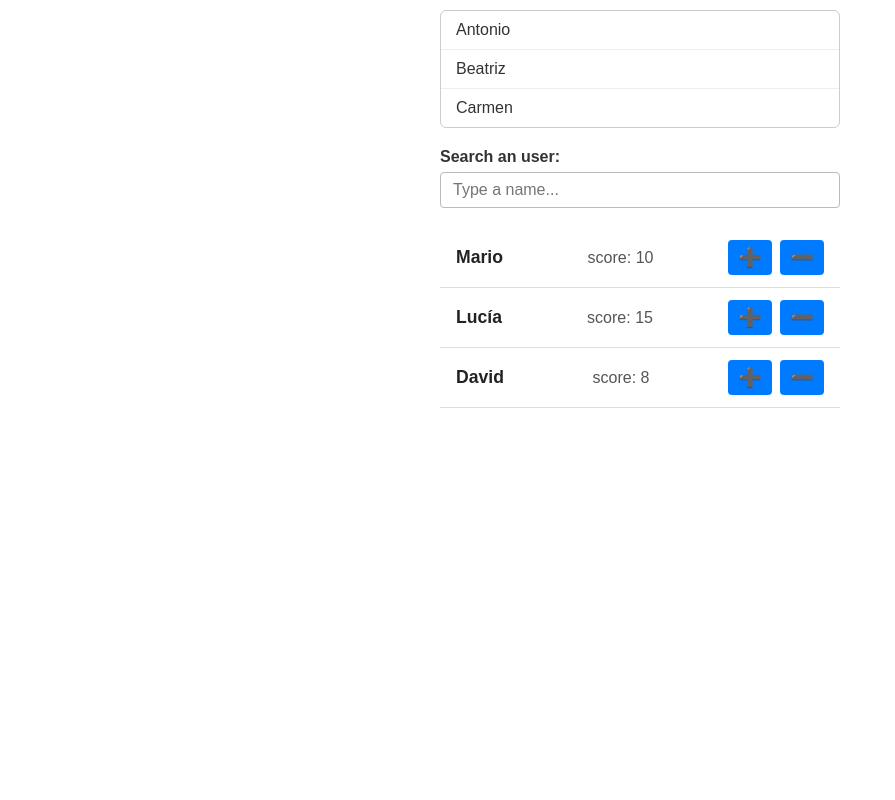
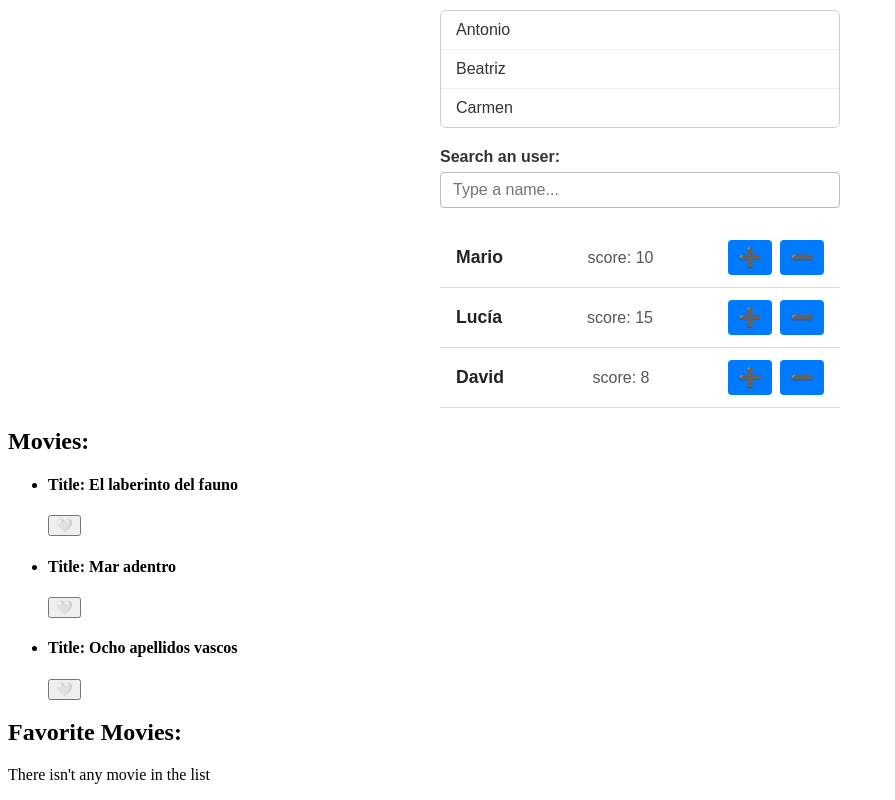
Before and after one commit to Fernando-Herrero/react-conditions-lists, a React (Vite) app: page / in a window 1280 px wide. Shown: the part 2783-3583 px from the top of the page, without its empty margins (0-895 px from the left). Before the commit the page ends 3199 px from the top, so only its background shows below. Built offline with nearby package versions, Linux system fonts and the light colour scheme.

Commit message:
feat(MovieFavorites): creae movie favorites list component

```diff
--- a/src/App.jsx
+++ b/src/App.jsx
@@ -2,6 +2,7 @@ import "./App.css";
 import { AddFruitForm } from "./components/AddFruitForm/AddFruitForm";
 import { DynamicShoppingList } from "./components/DynamicShoppingList/DynamicShoppingList";
 import { Editablelist } from "./components/EditableList/EditableList";
+import { MovieFavorites } from "./components/MovieFavorites/MovieFavorites";
 import { NameList } from "./components/NameList/NameList";
 import { OrderManager } from "./components/OrderManager/OrderManager";
 import { ProductList } from "./components/ProductList/ProductList";
@@ -25,6 +26,7 @@ function App() {
 			<OrderManager />
 			<UserFilterList />
 			<ScoreBoard />
+			<MovieFavorites />
 		</>
 	);
 }
--- /dev/null
+++ b/src/components/MovieFavorites/MovieFavorites.jsx
@@ -0,0 +1,63 @@
+import { useState } from "react";
+import "./MovieFavorites.css";
+
+const movies = [
+	{ id: 1, title: "El laberinto del fauno" },
+	{ id: 2, title: "Mar adentro" },
+	{ id: 3, title: "Ocho apellidos vascos" },
+];
+
+export const MovieFavorites = () => {
+	const [moviesState, setMoviesState] = useState(movies);
+	const [favorites, setFavorites] = useState([]);
+
+	const onAddFavorite = (id) => {
+		const favoriteMovie = moviesState.find((movie) => movie.id === id);
+
+		const filteredMovies = moviesState.filter((movie) => movie.id !== id);
+
+		setMoviesState(filteredMovies);
+		setFavorites((prev) => [...prev, favoriteMovie]);
+	};
+
+	const onRemoveFavorite = (id) => {
+		const unfavoriteMovie = favorites.find((movie) => movie.id === id);
+
+		const filteredMovies = favorites.filter((movie) => movie.id !== id);
+
+		setFavorites(filteredMovies);
+		setMoviesState((prev) => [...prev, unfavoriteMovie]);
+	};
+
+	return (
+		<div className="movies-container">
+			<section className="movies-list-container">
+				<h1>Movies:</h1>
+				<ul className="movies-list">
+					{moviesState.length === 0 && <p className="no-movies-message">There isn't any movie in the list</p>}
+					{moviesState.map(({ id, title }) => (
+						<li key={id}>
+							<h4>Title: {title}</h4>
+							<button onClick={() => onAddFavorite(id)}>🤍</button>
+						</li>
+					))}
+				</ul>
+			</section>
+
+			<section className="favorite-movies-list">
+				<h1>Favorite Movies:</h1>
+				{favorites.length === 0 && <p className="no-movies-message">There isn't any movie in the list</p>}
+				{favorites.length > 0 && (
+					<ul className="movies-list">
+						{favorites.map(({ id, title }) => (
+							<li key={id}>
+								<h4>Title: {title}</h4>
+								<button onClick={() => onRemoveFavorite(id)}>❤️</button>
+							</li>
+						))}
+					</ul>
+				)}
+			</section>
+		</div>
+	);
+};
```
Also changed, not shown: src/components/MovieFavorites/MovieFavorites.css (added).
